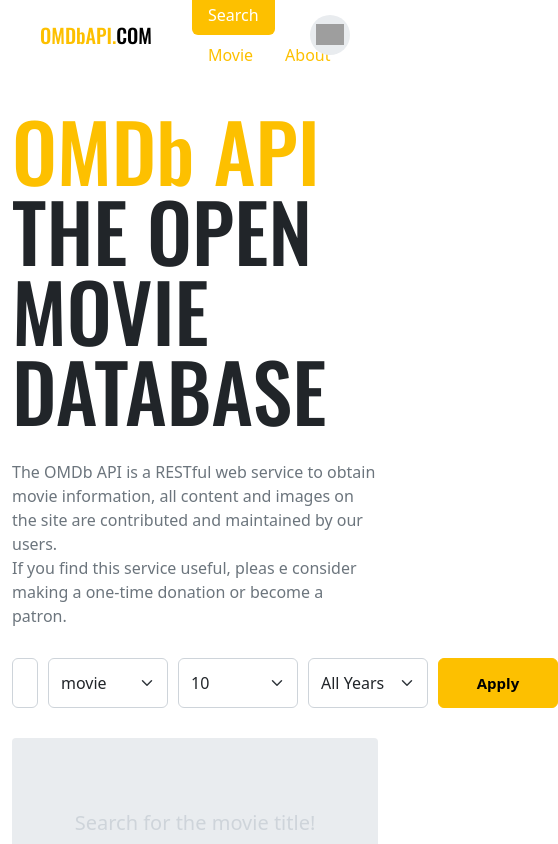
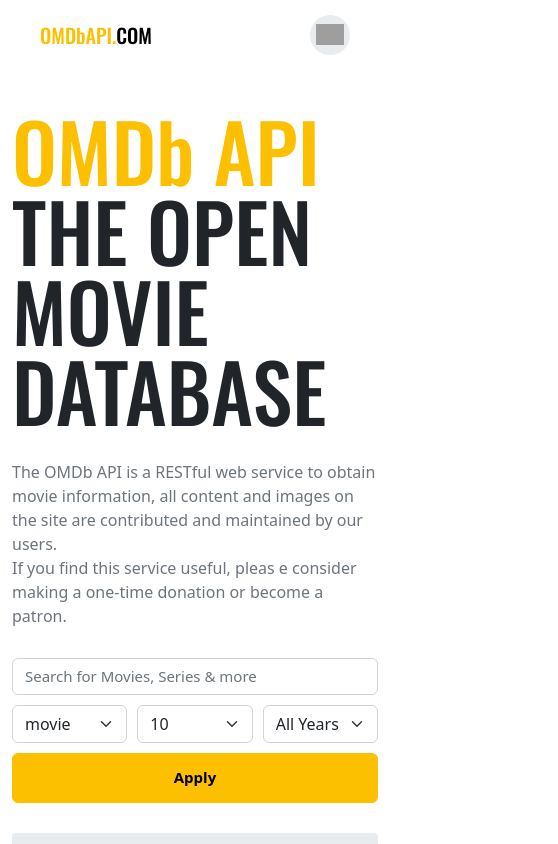
Before and after one commit to miss-gif/vue3-movie-app-2, a Vue app: page /Movie/1 in a window 390 px wide. Shown: the top 844 px of the page, 558 px wide, since content can reach past the window. Built offline with nearby package versions, Linux system fonts and the light colour scheme; grey boxes are pictures that could not be loaded.

Commit message:
반응형 레이아웃

```diff
--- a/src/components/Header.vue
+++ b/src/components/Header.vue
@@ -15,7 +15,9 @@
         </RouterLink>
       </div>
     </div>
-    <div class="user">
+    <div
+      class="user"
+      @click="toAbout">
       <img
         :src="image"
         :alt="name" />
@@ -60,8 +62,13 @@
     isMatch(path) {
       if(!path) return false
       return path.test(this.$route.fullPath)
+    },
+    toAbout() {
+      console.log('!!!');
+      this.$router.push('/about')
     }
   },
+
 };
 </script>
 
@@ -90,6 +97,7 @@
      bottom: 0;
      right: 40px;
      margin: auto;
+     transition: .4s;
      &:hover {
       background-color: darken($gray-200, 10%);
      }
@@ -97,5 +105,10 @@
       width: 100%;
      }
   }
+  @include media-breakpoint-down (sm) {
+    .nav {
+      display: none;
+    }
+  }
 }
 </style>
--- a/src/components/Search.vue
+++ b/src/components/Search.vue
@@ -77,6 +77,8 @@
 </script>
 
 <style lang="scss" scoped>
+@import "~/scss/main";
+
 .container {
   display: flex;
   > * {
@@ -102,5 +104,22 @@
     font-weight: 700;
     flex-shrink: 0;
   }
+  @include media-breakpoint-down(lg) {
+    display: block;
+    input {
+      margin-right: 0;
+      margin-bottom: 10px;
+    }
+    .selects {
+      margin-right: 0;
+      margin-bottom: 10px;
+      select {
+        width: 100%;
+      }
+    }
+    .btn {
+      width: 100%;
+    }
+  }
 }
 </style>
--- a/src/routes/Movie.vue
+++ b/src/routes/Movie.vue
@@ -223,5 +223,33 @@
       font-size: 20px;
     }
   }
+  @include media-breakpoint-down(xl) {
+    .poster {
+      width: 300px;
+      height: 300px * 3/2;
+      margin-right: 40px;
+    }
+  }
+  @include media-breakpoint-down(lg) {
+    display: block;
+    .poster {
+      margin-bottom: 40px;
+    }
+  }
+  @include media-breakpoint-down(md) {
+    .specs {
+      .title {
+        font-size: 50px;
+      }
+      .rating {
+        .rating-wrap {
+          display: block;
+          .rating {
+            margin-top: 10px;
+          }
+        }
+      }
+    }
+  }
 }
 </style>
```
